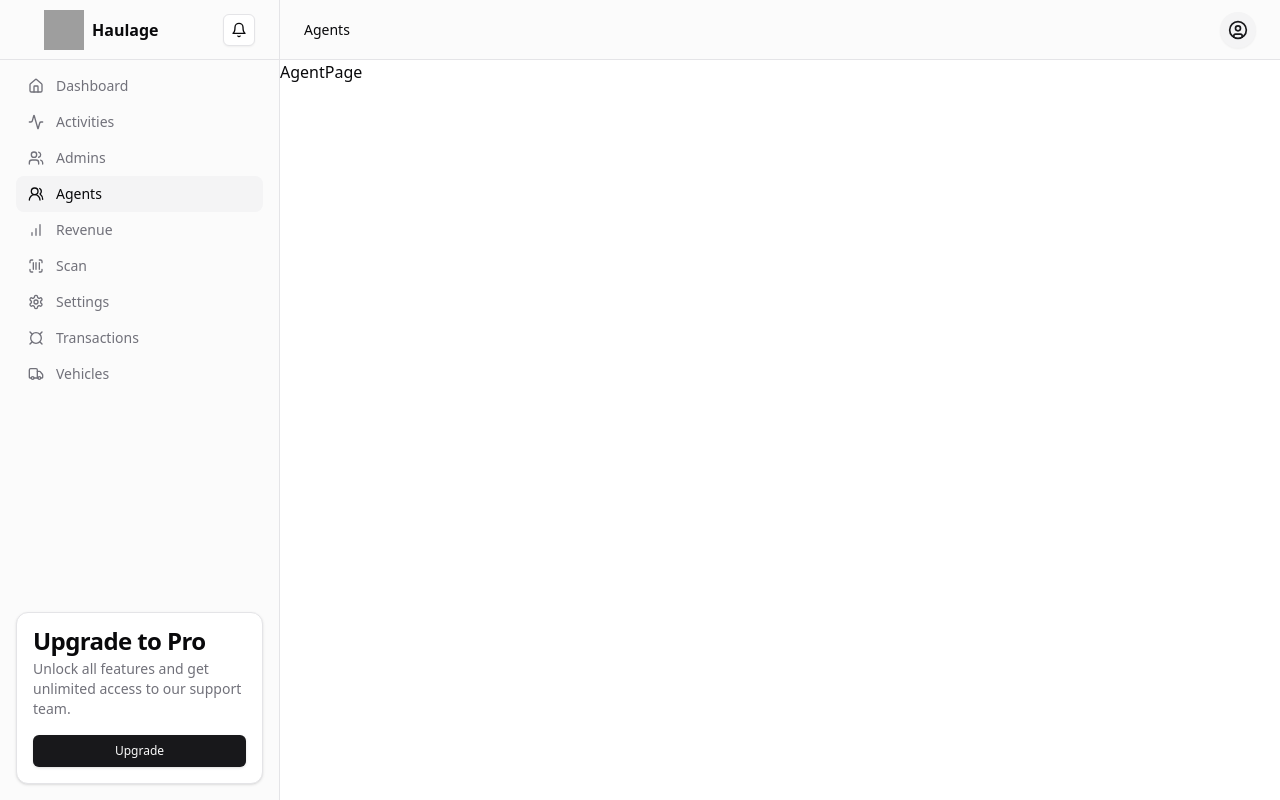
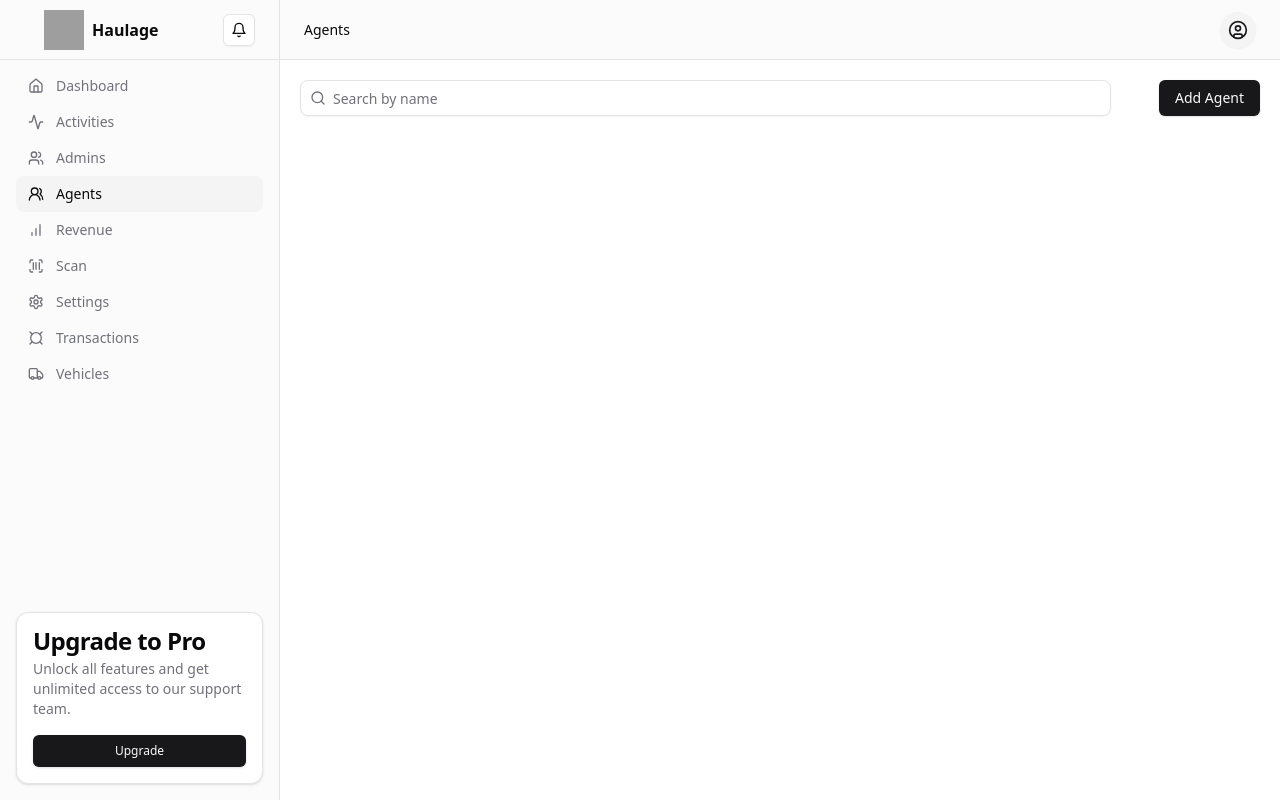
Before and after one commit to iisce/haulage, a Next.js app: page /agents in a window 1280 px wide. Built offline with nearby package versions, Linux system fonts and the light colour scheme; grey boxes are pictures that could not be loaded.

Commit message:
updating table on agent page

```diff
--- a/app/(protected)/agents/page.tsx
+++ b/app/(protected)/agents/page.tsx
@@ -1,5 +1,10 @@
+import { All_agents } from '@/components/agents/all-agents';
 import React from 'react';
 
 export default function AgentPage() {
-	return <div>AgentPage</div>;
+	return (
+		<div>
+			<All_agents />
+		</div>
+	)
 }
--- /dev/null
+++ b/components/agents/all-agents.tsx
@@ -0,0 +1,17 @@
+import React from 'react'
+import { Table, TableBody, TableCaption, TableCell, TableHead, TableHeader, TableRow } from '../ui/table'
+import { Button } from '../ui/button'
+import Search from '../shared/search-component'
+
+export const All_agents = () => {
+  return (
+    <>
+    <div>
+        <div className="flex gap-12 px-[20px] pt-[20px] w-full ">
+            <Search />
+            <Button value={`Add Agent`}>Add Agent</Button>
+        </div>
+    </div>
+    </>
+  )
+}
--- a/components/home-page/hero-section.tsx
+++ b/components/home-page/hero-section.tsx
@@ -15,7 +15,7 @@ export default function HeroSection() {
 					delay: 0.3,
 					duration: 0.8,
 					ease: 'easeInOut',
-				}}w
+				}}
 				className='relative flex flex-col gap-4 items-center justify-center px-4'
 			>
 				<h1>Haulage Revenue Collection System</h1>
```
